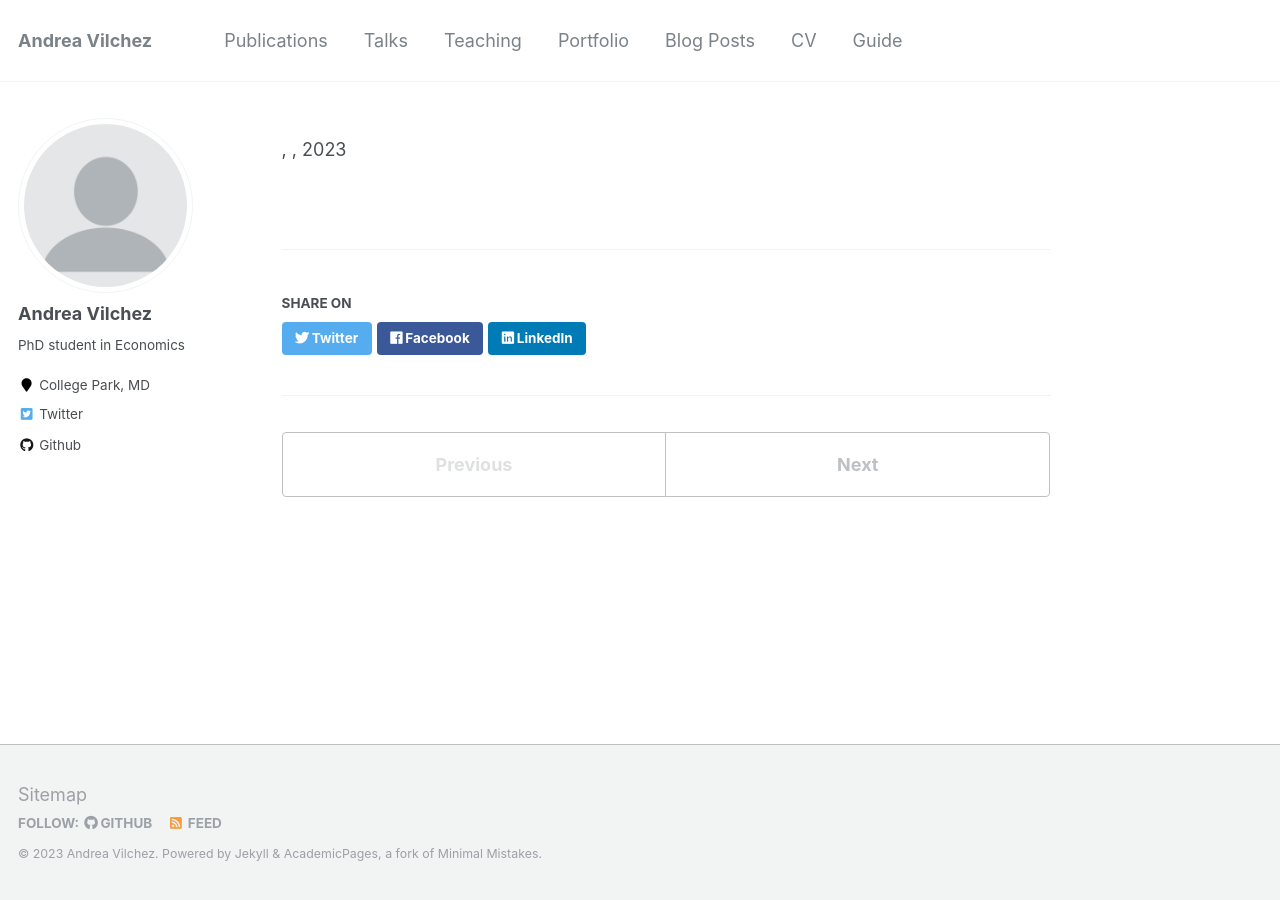
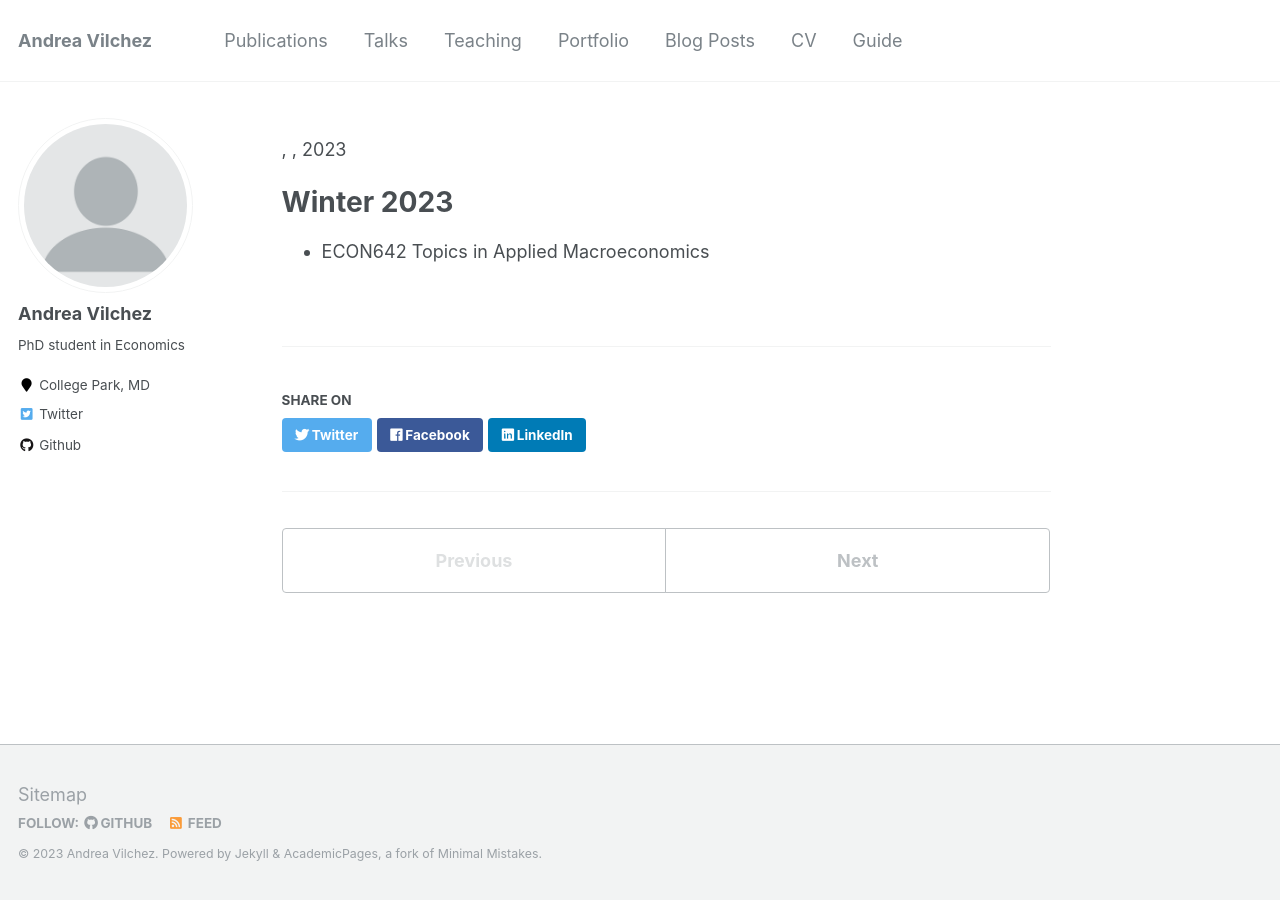
Before and after one commit to andrea-vilchez/andrea-vilchez.github.io, a Jekyll site: the page built from _teaching/umd-teaching-1.md, in a window 1280 px wide. Built offline with Jekyll 4.4.1, drawn with Linux system fonts in a browser that asks for light colours.

Commit message:
commit_config

```diff
--- a/_teaching/umd-teaching-1.md
+++ b/_teaching/umd-teaching-1.md
@@ -9,3 +9,5 @@ location: "College Park, MD"
 
 
 ---
+# Winter 2023
+- ECON642 Topics in Applied Macroeconomics
```
